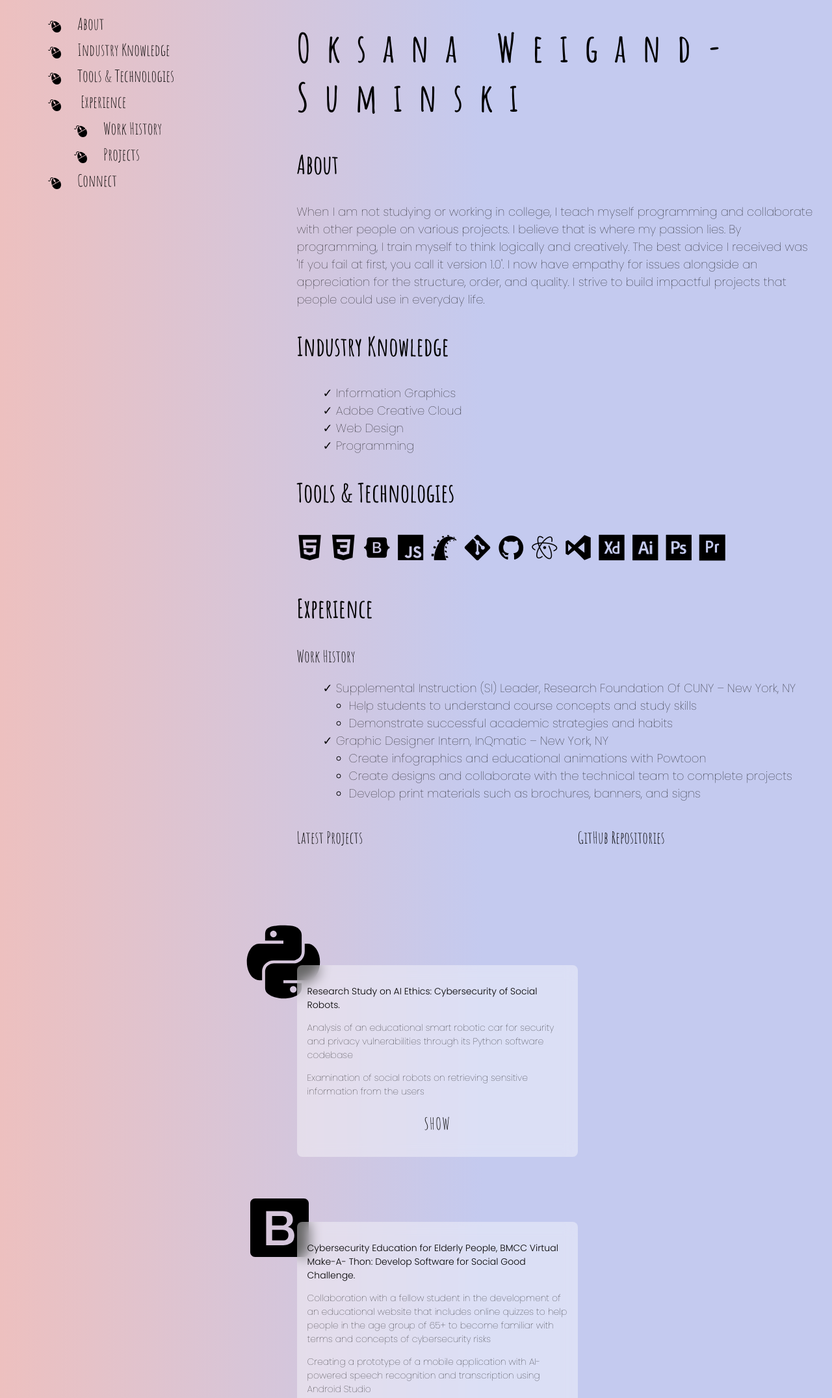
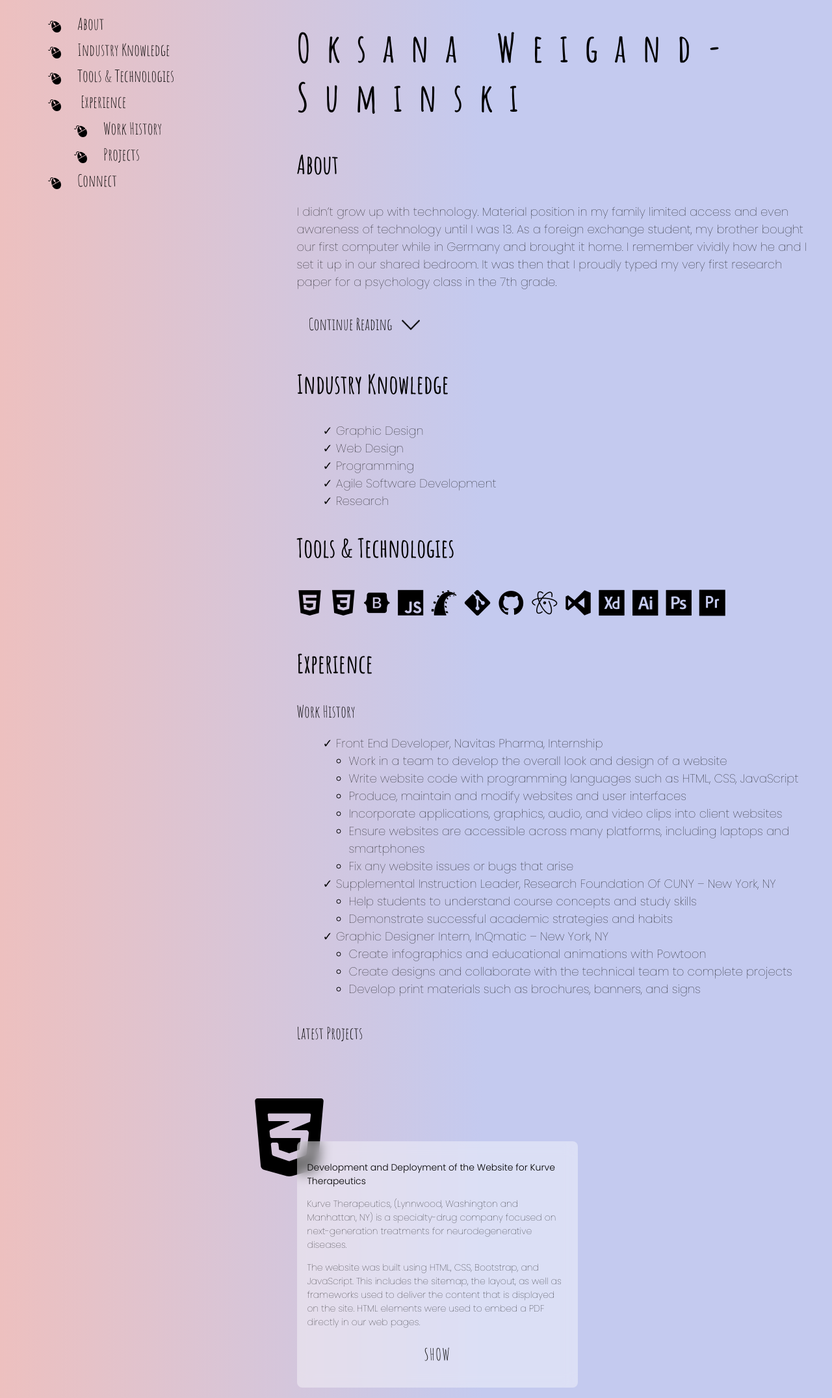
Before and after one commit to OksanaWeigandSuminski/Portfolio2021, a plain HTML site: page index.html in a window 1280 px wide. Shown: the part 29-2180 px from the top of the page at 65% size. Drawn offline with nearby package versions, Linux system fonts and the light colour scheme; no server answers.

Commit message:
updated last projects section and about

```diff
--- a/css/index.css
+++ b/css/index.css
@@ -107,7 +107,8 @@ button.remove:hover {
 
 .shape1,
 .shape2,
-.shape3 {
+.shape3,
+.shape0 {
 	position: relative;
 	width: 150px;
 	top: 5rem;
@@ -115,14 +116,19 @@ button.remove:hover {
 	margin-top: 0;
 }
 .shape2 {
-	width: 90px;
+	width: 110px;
 	top: 4rem;
 	left: -4.5rem;
 }
 .shape3 {
-	width: 180px;
+	width: 155px;
 	top: 5rem;
-	left: -5rem;
+	left: -4rem;
+}
+.shape0 {
+	width: 120px;
+	top: 4rem;
+	left: -4.5rem;
 }
 input[type="text"],
 input[type="email"],
@@ -213,7 +219,7 @@ ul.repo li::before {
 	}
 }
 @media only screen and (max-width: 500px) {
-	.shape1, .shape2, .shape3{
+	.shape1, .shape2, .shape3, .shape0{
 		/* flex-direction: column; */
 		width:30%;
 		align-self: center;
@@ -323,3 +329,31 @@ a.redirect{
 	text-decoration: none;
 	color: #000;
 }
+.accordion {
+
+	cursor: pointer;
+	padding: 18px;
+	width: 100%;
+	border: none;
+	text-align: left;
+	outline: none;
+	font-family: "Amatic SC", cursive;
+	font-weight: 400;
+	font-size: 25px;
+	transition: 0.4s;
+  }
+
+  /* .accordion:hover {
+	background-color: rgba(0, 0, 0, 0.8);
+	color: white;
+  } */
+
+  .panel {
+	/* padding: 0 ; */
+	display: none;
+	background-color: none;
+	overflow: hidden;
+  }
+  button.accordion{
+	  background: none;
+  }
--- a/index.html
+++ b/index.html
@@ -38,15 +38,18 @@
 				<section>
 					<h1 id="about">About</h1>
 					<p>
-						When I am not studying or working in college, I teach myself
-						programming and collaborate with other people on various projects. I
-						believe that is where my passion lies. By programming, I train
-						myself to think logically and creatively. The best advice I received
-						was 'If you fail at first, you call it version 1.0'. I now have
-						empathy for issues alongside an appreciation for the structure,
-						order, and quality. I strive to build impactful projects that people
-						could use in everyday life.
+						I didn’t grow up with technology. Material position in my family limited access and even awareness of technology until I was 13.
+						As a foreign exchange student, my brother bought our first computer while in Germany and brought it home.
+						I remember vividly how he and I set it up in our shared bedroom.
+						It was then that I proudly typed my very first research paper for a psychology class in the 7th grade.
 					</p>
+					<button class="accordion">Continue Reading <img src="images/down2.png" style="width: 28px; padding-left: 10px;"> </button>
+					<!-- <div class="panel"> -->
+					<p class="panel">As an adolescent, my first computer, one of the first computers in my hometown, allowed me and my brother and even my neighbors life-changing experiences.
+						I want to devote my work to research that creates opportunities to make a difference in people's lives. I hope to work as a software engineer with specialization in Machine Learning.
+						The incomparable educational experience available at many organizations through internship programs is a dream as otherworldly as my first computer. It is an opportunity that can change my life and that of those around me.
+						The saying that it takes a village to raise a child is true; and it takes a computer to raise a village; and an education to raise the computer.</p>
+					<!-- </div> -->
 				</section>
 				<section id="skills">
 					<h1 id="knowledge">Industry Knowledge</h1>
@@ -76,7 +79,18 @@
 					<h2 id="work">Work History</h2>
 					<ul class="exp">
 						<li>
-							Supplemental Instruction (SI) Leader, Research Foundation Of CUNY
+							Front End Developer, Navitas Pharma, Internship
+							<ul class="exp1">
+								<li>Work in a team to develop the overall look and design of a website</li>
+								<li>Write website code with programming languages such as HTML, CSS, JavaScript</li>
+								<li>Produce, maintain and modify websites and user interfaces</li>
+								<li>Incorporate applications, graphics, audio, and video clips into client websites</li>
+								<li>Ensure websites are accessible across many platforms, including laptops and smartphones</li>
+								<li>Fix any website issues or bugs that arise</li>
+							</ul>
+						</li>
+						<li>
+							Supplemental Instruction Leader, Research Foundation Of CUNY
 							– New York, NY
 							<ul class="exp1">
 								<li>
@@ -106,6 +120,27 @@
 							<!-- left side of projects -->
 							<div class="column">
 								<h2>Latest Projects</h2>
+								<img class="shape0" src="images/css-3.svg" alt="css-3 icon" />
+								<div class="card_p">
+									<p class="card-title">
+										Development and Deployment of the Website for Kurve Therapeutics
+									</p>
+									<p>Kurve Therapeutics, (Lynnwood, Washington and Manhattan, NY) is a specialty-drug company focused on next-generation treatments for neurodegenerative diseases.</p>
+									<p>
+										The website was built using HTML, CSS, Bootstrap, and JavaScript. This includes the sitemap, the layout, as well as frameworks used to deliver the content that is displayed on the site.
+										HTML elements were used to embed a PDF directly in our web pages.
+									</p>
+									<a href="https://kurvetx.com/index.html" class="redirect" target="_blank">
+									<div class="box">
+										<div class="btn btn-one">
+										<span>SHOW</span>
+										</div>
+									</div>
+									</a>
+								</div>
+
+
+
 								<img class="shape1" src="images/python.svg" alt="python icon" />
 								<div class="card_p">
 									<p class="card-title">
@@ -156,11 +191,43 @@
 									</div>
 									</a>
 								</div>
+								<!-- <img class="shape3" src="images/rails.png" alt="rails icon" />
+								<div class="card_p">
+									<p class="card-title">
+										Development and Deployment of Ruby on Rails ('not-alone')
+										Application.
+									</p>
+									<p>
+										Collaboration with a team of 5 in the development of an
+										application for survivors of domestic violence ('not-alone')
+										to help in finding available resources, connecting with
+										appropriate institutions and services, like agencies and
+										family justice centers
+									</p>
+									<p>
+										The application is created in Ruby on Rails with role-based
+										access control through administrators, interns, and
+										volunteers
+									</p>
+									<a href="https://dv-not-alone.herokuapp.com/en" class="redirect" target="_blank">
+									<div class="box">
+										<div class="btn btn-one">
+											<span>SHOW</span>
+										</div>
+									</div>
+									</a>
+								</div> -->
+							</div>
+							<!-- right side of projects -->
+							<div class="column">
+								<h2>GitHub Repositories</h2>
+								<ul class="repo"></ul>
+								<!-- projects cont -->
 								<img class="shape3" src="images/rails.png" alt="rails icon" />
 								<div class="card_p">
 									<p class="card-title">
 										Development and Deployment of Ruby on Rails ('not-alone')
-										application.
+										Application.
 									</p>
 									<p>
 										Collaboration with a team of 5 in the development of an
@@ -182,11 +249,6 @@
 									</div>
 									</a>
 								</div>
-							</div>
-							<!-- right side of projects -->
-							<div class="column">
-								<h2>GitHub Repositories</h2>
-								<ul class="repo"></ul>
 							</div>
 						</div>
 					</section>
--- a/js/index.js
+++ b/js/index.js
@@ -7,10 +7,11 @@ copyright.innerHTML = "&copy; " + thisYear + " Oksana Weigand-Suminski";
 footer.appendChild(copyright);
 
 var skills = [
-	"Information Graphics",
-	"Adobe Creative Cloud",
+	"Graphic Design",
 	"Web Design",
 	"Programming",
+	"Agile Software Development",
+	"Research"
 ];
 var skillsSection = document.getElementById("skills");
 var skillsList = skillsSection.querySelector("ul");
@@ -70,6 +71,22 @@ messageForm.addEventListener("submit", (event) => {
 	document.querySelector("form").reset();
 });
 
+// Accordion
+var acc = document.getElementsByClassName("accordion");
+var i;
+
+for (i = 0; i < acc.length; i++) {
+  acc[i].addEventListener("click", function() {
+    this.classList.toggle("active");
+    var panel = this.nextElementSibling;
+    if (panel.style.display === "block") {
+      panel.style.display = "none";
+    } else {
+      panel.style.display = "block";
+    }
+  });
+}
+
 // AJAX
 // var githubRequest = new XMLHttpRequest();
 // githubRequest.addEventListener("load", function(event) {
```
Also changed, not shown: images/continue.svg (added), images/css-3.svg (added), images/down2.png (added), 2 other files.
